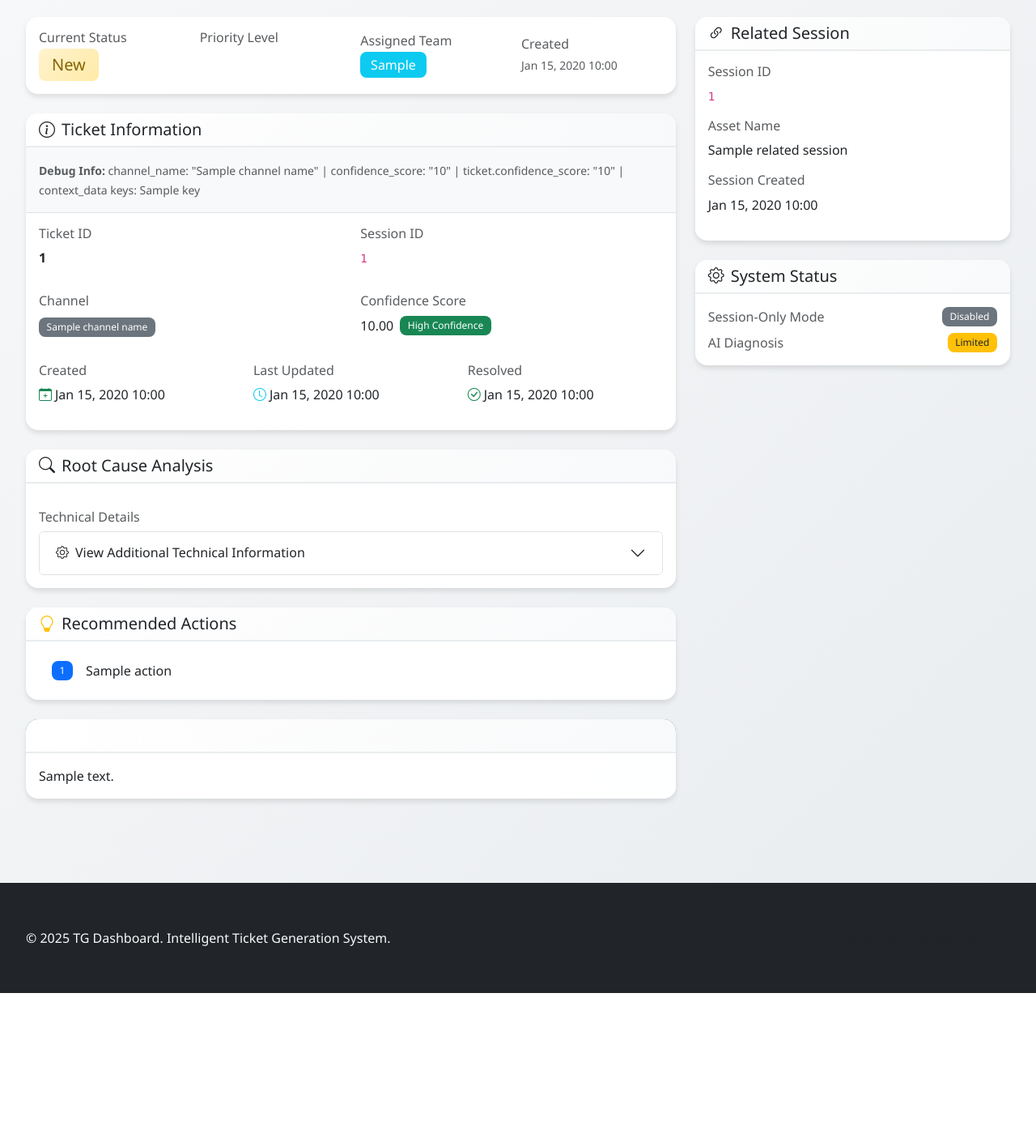
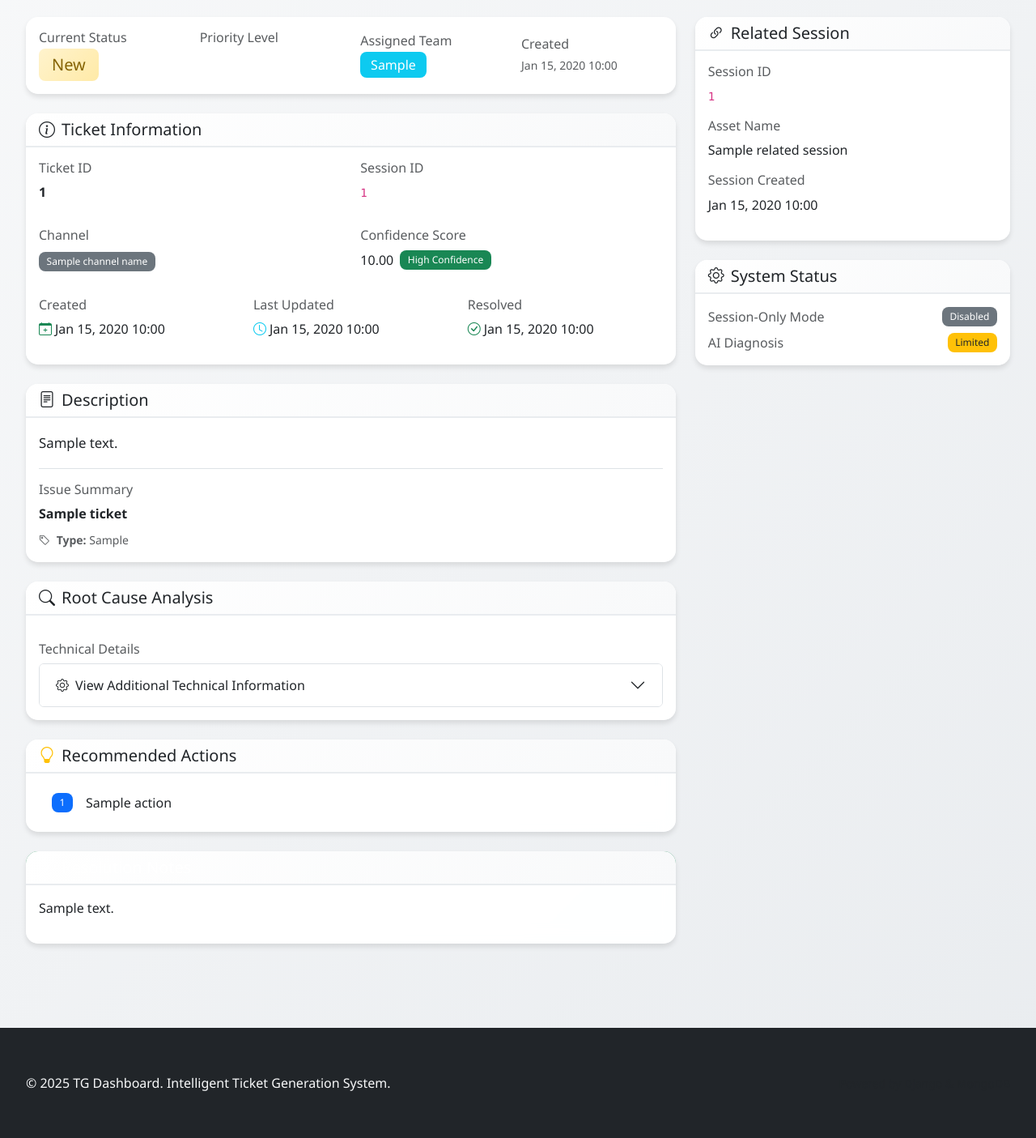
Before and after one commit to Mantoshkryv/agentic_flow_for_auto_ticket, a Django app: template mttd/tg/templates/tg/ticket_detail.html in a window 1280 px wide. Shown: the part 254-1659 px from the top of the page at 81% size. Before the commit the page ends 1480 px from the top, so only its background shows below. Run offline with Django 5.2, Linux system fonts and the light colour scheme; the template is opened without the code that fills it: most values are stand-ins (such as "Sample title", 1, 10 or a date in 2020).

Commit message:
Update ticket_detail.html

```diff
--- a/mttd/tg/templates/tg/ticket_detail.html
+++ b/mttd/tg/templates/tg/ticket_detail.html
@@ -70,15 +70,6 @@
             <div class="card-header">
                 <h5 class="mb-0"><i class="bi bi-info-circle me-2"></i>Ticket Information</h5>
             </div>
-            <div class="card-body bg-light border-bottom">
-              <small class="text-muted">
-                    <strong>Debug Info:</strong>
-                    channel_name: "{{ channel_name|default:'None' }}" |
-                    confidence_score: "{{ confidence_score|default:'None' }}" |
-                    ticket.confidence_score: "{{ ticket.confidence_score|default:'None' }}" |
-                    context_data keys: {{ context_data.keys|join:', ' }}
-                </small>
-            </div>
 
             <div class="card-body">
                 <div class="row mb-3">
@@ -147,6 +138,46 @@
             </div>
         </div>
 
+        <!-- DESCRIPTION CARD - PROPER PLACEMENT -->
+        <div class="card mb-4">
+            <div class="card-header">
+                <h5 class="mb-0"><i class="bi bi-file-text me-2"></i>Description</h5>
+            </div>
+            <div class="card-body">
+                {% if ticket.description %}
+                    <div class="description-content" style="line-height: 1.8; font-size: 1.05rem;">
+                        {{ ticket.description|linebreaks }}
+                    </div>
+
+                    <!-- Show title as summary if different from description -->
+                    {% if ticket.title and ticket.title != ticket.description %}
+                        <div class="mt-3 pt-3 border-top">
+                            <h6 class="text-muted mb-2">Issue Summary</h6>
+                            <p class="mb-0 fw-semibold">{{ ticket.title }}</p>
+                        </div>
+                    {% endif %}
+
+                    <!-- Show issue type if meaningful -->
+                    {% if ticket.issue_type %}
+                        <div class="mt-2">
+                            <small class="text-muted">
+                                <i class="bi bi-tag me-1"></i>
+                                <strong>Type:</strong> {{ ticket.issue_type|title|cut:"_" }}
+                            </small>
+                        </div>
+                    {% endif %}
+                {% else %}
+                    <div class="alert alert-info mb-0 d-flex align-items-center">
+                        <i class="bi bi-info-circle me-2 flex-shrink-0" style="font-size: 1.5rem;"></i>
+                        <div>
+                            <strong>No detailed description available.</strong>
+                            <br><small>Review the Root Cause Analysis and Technical Details sections below for diagnostic information.</small>
+                        </div>
+                    </div>
+                {% endif %}
+            </div>
+        </div>
+
         <!-- ROOT CAUSE ANALYSIS CARD -->
         <div class="card mb-4">
             <div class="card-header">
@@ -173,6 +204,7 @@
                         <p class="text-muted mb-0">Analysis may be in progress or requires manual investigation.</p>
                     </div>
                 {% endif %}
+
                 <!-- TECHNICAL DETAILS -->
                 {% if ticket.failure_details %}
                 <div class="mt-3">
@@ -221,6 +253,7 @@
                 </div>
             </div>
         {% endif %}
+
         <!-- RESOLUTION NOTES -->
         {% if ticket.resolution_notes %}
         <div class="card mb-4">
@@ -228,7 +261,7 @@
                 <h5 class="mb-0"><i class="bi bi-check-circle me-2"></i>Resolution Notes</h5>
             </div>
             <div class="card-body">
-                <p class="mb-0">{{ ticket.resolution_notes }}</p>
+                <p class="mb-0">{{ ticket.resolution_notes|linebreaks }}</p>
             </div>
         </div>
         {% endif %}
```
